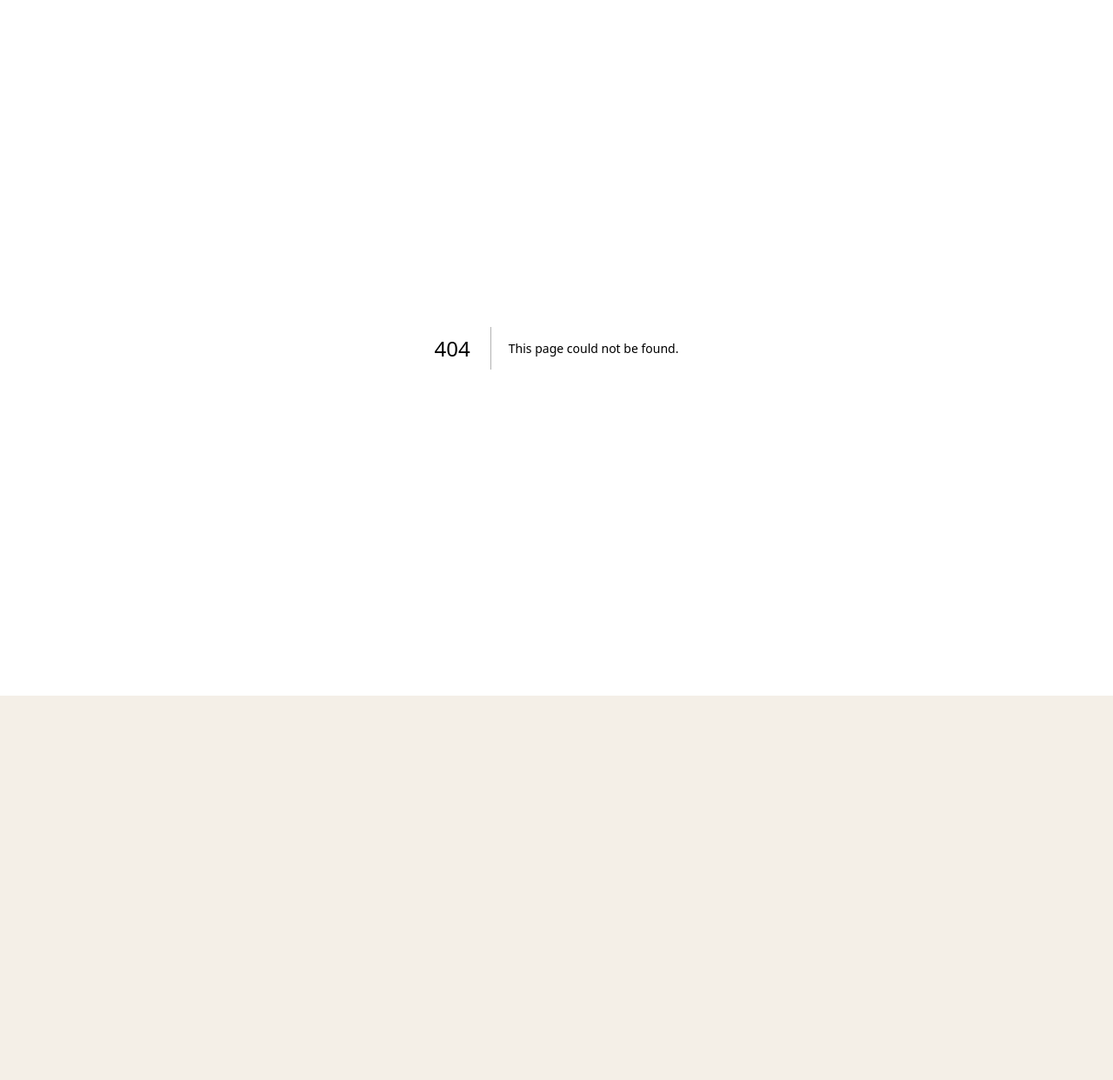
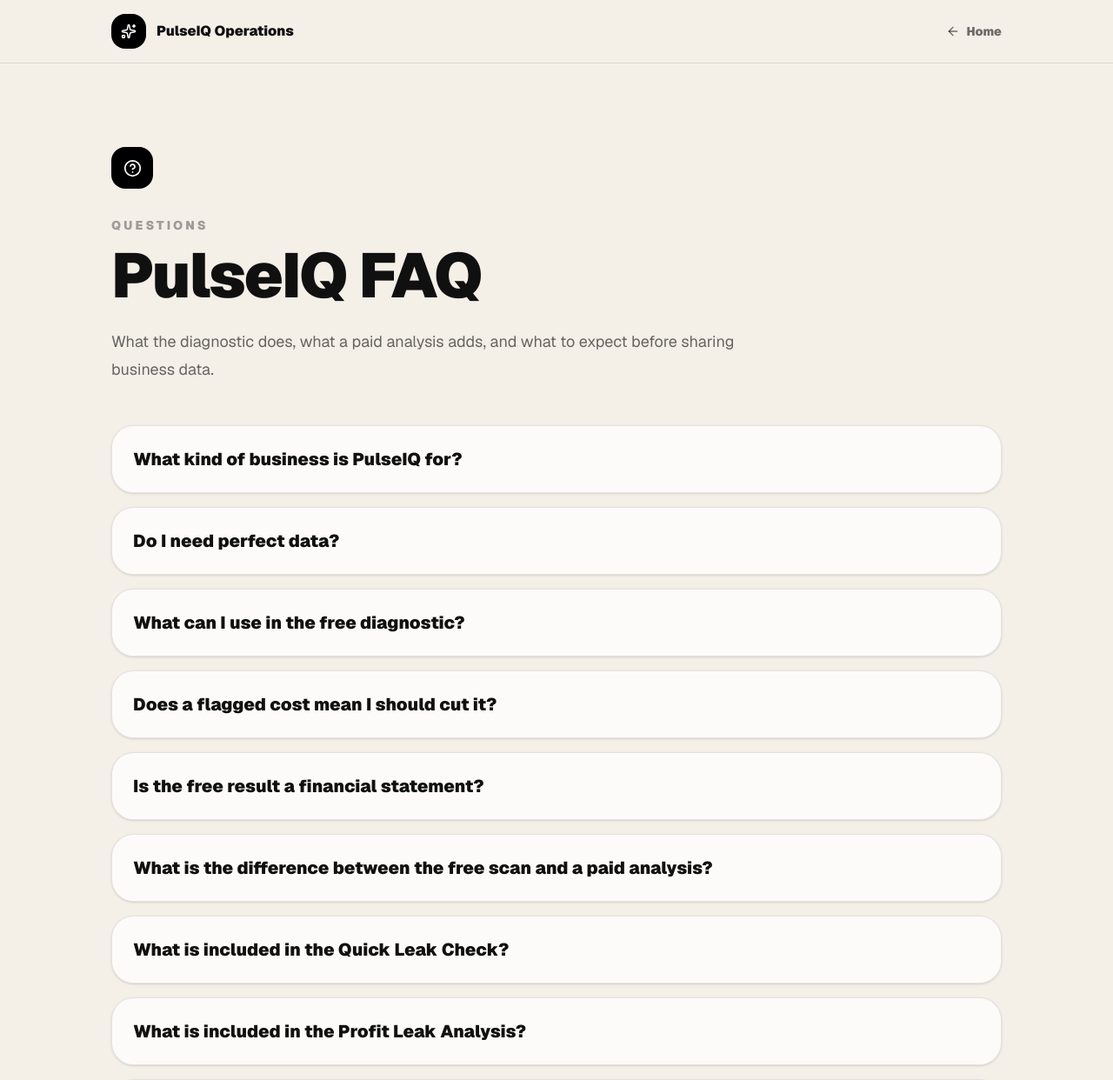
Before and after one commit to aundreanapper12-gif/pulseiqop, a Next.js app: page /faq in a window 1280 px wide. Before the commit this address had no page. Shown: the top 1242 px of the page at 87% size. Before the commit the page ends 800 px from the top, so only its background shows below. Built offline with nearby package versions, Linux system fonts and the light colour scheme.

Commit message:
Add PulseIQ client FAQ page

```diff
--- /dev/null
+++ b/app/faq/page.tsx
@@ -0,0 +1,101 @@
+import { ArrowLeft, HelpCircle, Sparkles } from "lucide-react";
+
+const faqs = [
+  [
+    "What kind of business is PulseIQ for?",
+    "PulseIQ is built primarily for growing service businesses and operational teams that already have reports or spreadsheets but need help turning them into a decision. The same framework can also be useful for retail, agencies, contact centers, home services, and other businesses with measurable labor, customer, sales, or workflow data.",
+  ],
+  [
+    "Do I need perfect data?",
+    "No. Start with the decision you need to make. PulseIQ can identify which data is useful for that question. A focused analysis is often more valuable than collecting every report in the business.",
+  ],
+  [
+    "What can I use in the free diagnostic?",
+    "The current diagnostic accepts monthly revenue, targets, operating-cost categories, and an optional lead-recovery model. You can enter values manually or use the downloadable category / actual / target CSV template.",
+  ],
+  [
+    "Does a flagged cost mean I should cut it?",
+    "No. A variance is a signal to investigate. Higher spending can be justified by growth, seasonality, service quality, capacity, or strategy. PulseIQ ranks the dollar impact so you know where to ask the next question first.",
+  ],
+  [
+    "Is the free result a financial statement?",
+    "No. The free diagnostic is an operational estimate based on the figures entered. It is not a GAAP financial statement, tax return, valuation, audit, or guarantee of savings.",
+  ],
+  [
+    "What is the difference between the free scan and a paid analysis?",
+    "The free scan compares the numbers you enter and identifies high-value areas to investigate. A paid analysis examines the underlying data in more detail, looks for patterns and likely drivers, states assumptions and limitations, and turns the findings into prioritized actions.",
+  ],
+  [
+    "What is included in the Quick Leak Check?",
+    "The $149 Quick Leak Check focuses on one operational question and one dataset. It is designed to surface the key patterns or risks and provide three prioritized recommendations in a concise action brief.",
+  ],
+  [
+    "What is included in the Profit Leak Analysis?",
+    "The $399 Profit Leak Analysis is a broader review of up to four data sources and is designed to include an operational health view, estimated financial impact, a visual findings report, and a 30-minute results call.",
+  ],
+  [
+    "What is Monthly Pulse?",
+    "Monthly Pulse is $199 per month and is intended for businesses that want recurring metric review, trend and risk alerts, updated action priorities, and a monthly scorecard after an initial understanding of the operation has been established.",
+  ],
+  [
+    "What information should I avoid sending?",
+    "Do not send passwords, bank credentials, payment-card data, Social Security numbers, medical records, or unrelated sensitive personal data. Provide only the information necessary for the business question being analyzed.",
+  ],
+  [
+    "Can PulseIQ guarantee the savings shown?",
+    "No. Opportunity estimates and recovery scenarios are planning tools. Actual results depend on the underlying cause, implementation cost, capacity, customer behavior, market conditions, and other factors.",
+  ],
+  [
+    "Where can I see how the calculator works?",
+    "See the Methodology page for the current actual-vs-target, missed-lead, operating-margin, health-score, and recovery-scenario logic.",
+  ],
+];
+
+export default function FAQPage() {
+  return (
+    <main className="min-h-screen bg-[#f4efe7] text-[#101010]">
+      <header className="border-b border-black/10 px-5 py-4 md:px-8">
+        <div className="mx-auto flex max-w-5xl items-center justify-between gap-4">
+          <a href="/" className="flex items-center gap-3 font-black">
+            <span className="flex h-10 w-10 items-center justify-center rounded-2xl bg-black text-white"><Sparkles size={18} /></span>
+            <span>PulseIQ Operations</span>
+          </a>
+          <a href="/" className="inline-flex items-center gap-2 text-sm font-black text-black/55 hover:text-black"><ArrowLeft size={16} /> Home</a>
+        </div>
+      </header>
+
+      <section className="px-5 py-16 md:px-8 md:py-24">
+        <div className="mx-auto max-w-5xl">
+          <div className="flex h-12 w-12 items-center justify-center rounded-2xl bg-black text-white"><HelpCircle size={21} /></div>
+          <p className="mt-8 text-sm font-black uppercase tracking-[0.22em] text-black/35">Questions</p>
+          <h1 className="mt-3 text-5xl font-black tracking-tight md:text-7xl">PulseIQ FAQ</h1>
+          <p className="mt-6 max-w-3xl text-lg leading-8 text-black/58">What the diagnostic does, what a paid analysis adds, and what to expect before sharing business data.</p>
+
+          <div className="mt-12 space-y-4">
+            {faqs.map(([question, answer]) => (
+              <details key={question} className="group rounded-[1.6rem] border border-black/10 bg-white/75 p-6 shadow-sm">
+                <summary className="cursor-pointer list-none pr-8 text-xl font-black marker:hidden">{question}</summary>
+                <p className="mt-4 max-w-4xl leading-7 text-black/55">{answer}</p>
+              </details>
+            ))}
+          </div>
+
+          <div className="mt-12 rounded-[2rem] bg-black p-7 text-white md:flex md:items-center md:justify-between md:gap-8 md:p-9">
+            <div>
+              <p className="text-xs font-black uppercase tracking-[0.2em] text-white/40">Still deciding?</p>
+              <h2 className="mt-2 text-3xl font-black">Start with the business question, not the package.</h2>
+              <p className="mt-3 max-w-2xl leading-7 text-white/55">Choose “Help Me Choose” on the request page and describe what you are trying to understand.</p>
+            </div>
+            <a href="/request" className="mt-6 inline-flex rounded-full bg-white px-6 py-4 font-black text-black md:mt-0">Request an analysis</a>
+          </div>
+
+          <div className="mt-12 flex flex-wrap gap-3 border-t border-black/10 pt-8 text-sm font-black">
+            <a href="/methodology" className="rounded-full border border-black/15 px-5 py-3 hover:bg-black hover:text-white">Methodology</a>
+            <a href="/privacy" className="rounded-full border border-black/15 px-5 py-3 hover:bg-black hover:text-white">Privacy</a>
+            <a href="/terms" className="rounded-full border border-black/15 px-5 py-3 hover:bg-black hover:text-white">Terms</a>
+          </div>
+        </div>
+      </section>
+    </main>
+  );
+}
```
